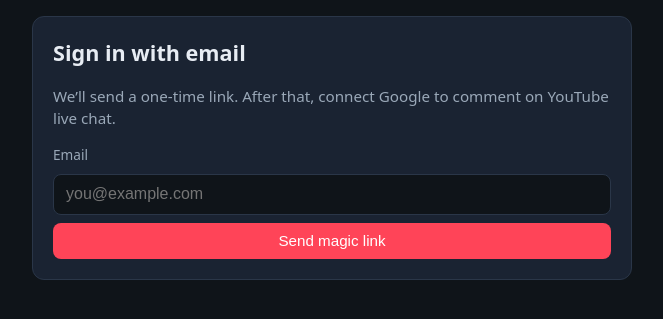
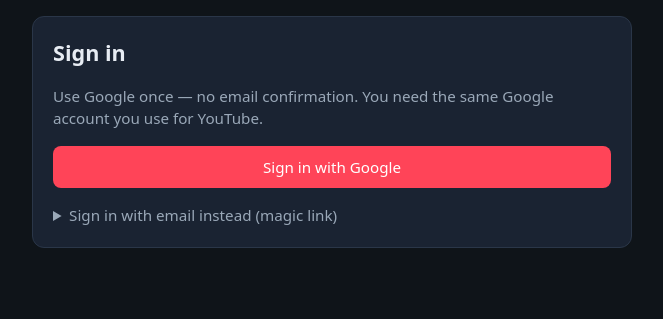
Before and after one commit to tarun-dev03/Comment_bot, a FastAPI app: page /login in a window 1280 px wide. Shown: the part 49-368 px from the top of the page, without its empty margins (308-971 px from the left). Run offline with FastAPI, Linux system fonts and the light colour scheme.

Commit message:
Add Google sign-in without email confirmation.
Primary login via /auth/google/login; email magic link remains optional.

Co-authored-by: Cursor <cursoragent@cursor.com>

```diff
--- a/app/routes/web.py
+++ b/app/routes/web.py
@@ -26,7 +26,31 @@ from app.youtube.live_chat import YouTubeAPIError, fetch_live_chat_id, parse_vid
 router = APIRouter()
 templates = Jinja2Templates(directory=str(Path(__file__).resolve().parents[1] / "templates"))
 
-_oauth_states: dict[str, int] = {}
+_oauth_states: dict[str, int | None] = {}  # None = Sign in with Google (no email step)
+
+
+def _google_oauth_configured() -> bool:
+    settings = get_settings()
+    return bool(settings.google_client_id and settings.google_client_secret)
+
+
+def _begin_google_oauth(user_id: int | None) -> RedirectResponse:
+    if not _google_oauth_configured():
+        raise HTTPException(status_code=503, detail="Google OAuth is not configured")
+    state = secrets.token_urlsafe(16)
+    _oauth_states[state] = user_id
+    return RedirectResponse(build_google_authorize_url(state), status_code=303)
+
+
+async def _user_for_google_login(db: AsyncSession, google_email: str) -> User:
+    email = google_email.strip().lower()
+    result = await db.execute(select(User).where(User.email == email))
+    user = result.scalar_one_or_none()
+    if not user:
+        user = User(email=email)
+        db.add(user)
+        await db.flush()
+    return user
 
 
 @router.get("/health")
@@ -105,14 +129,16 @@ async def logout():
     return response
 
 
+@router.get("/auth/google/login")
+async def google_login_start():
+    """One-step sign-in: Google account + YouTube scope (no email magic link)."""
+    return _begin_google_oauth(None)
+
+
 @router.get("/auth/google/start")
 async def google_start(user: User = Depends(get_current_user)):
-    settings = get_settings()
-    if not settings.google_client_id or not settings.google_client_secret:
-        raise HTTPException(status_code=503, detail="Google OAuth is not configured")
-    state = secrets.token_urlsafe(16)
-    _oauth_states[state] = user.id
-    return RedirectResponse(build_google_authorize_url(state), status_code=303)
+    """Reconnect or grant YouTube access for an existing session."""
+    return _begin_google_oauth(user.id)
 
 
 @router.get("/auth/google/callback")
@@ -127,24 +153,40 @@ async def google_callback(
         return RedirectResponse(f"/?error={error}", status_code=303)
     if not code or not state or state not in _oauth_states:
         raise HTTPException(status_code=400, detail="Invalid OAuth callback")
-    user_id = _oauth_states.pop(state)
+    linked_user_id = _oauth_states.pop(state)
 
     try:
         token_data = await exchange_code_for_tokens(code)
     except Exception:
-        return RedirectResponse("/?error=oauth_exchange_failed", status_code=303)
+        return RedirectResponse("/login?error=oauth_exchange_failed", status_code=303)
 
     refresh = token_data.get("refresh_token")
     access = token_data.get("access_token")
     if not refresh:
-        return RedirectResponse("/?error=no_refresh_token", status_code=303)
+        return RedirectResponse("/login?error=no_refresh_token", status_code=303)
 
     google_email = None
     if access:
         google_email = await fetch_google_email(access)
 
+    if linked_user_id is None:
+        if not google_email:
+            return RedirectResponse("/login?error=no_google_email", status_code=303)
+        user = await _user_for_google_login(db, google_email)
+        user_id = user.id
+    else:
+        user_id = linked_user_id
+        result = await db.execute(select(User).where(User.id == user_id))
+        user = result.scalar_one_or_none()
+        if not user:
+            return RedirectResponse("/login?error=session_expired", status_code=303)
+
     await save_oauth_token(db, user_id, refresh, google_email)
-    return RedirectResponse("/", status_code=303)
+
+    response = RedirectResponse("/", status_code=303)
+    if linked_user_id is None:
+        apply_session_cookie(response, user_id)
+    return response
 
 
 class StartBotBody(BaseModel):
--- a/app/templates/login.html
+++ b/app/templates/login.html
@@ -2,19 +2,27 @@
 {% block title %}Sign in — Comment Bot{% endblock %}
 {% block content %}
 <section class="card">
-  <h1>Sign in with email</h1>
-  <p class="muted">We’ll send a one-time link. After that, connect Google to comment on YouTube live chat.</p>
+  <h1>Sign in</h1>
+  <p class="muted">Use Google once — no email confirmation. You need the same Google account you use for YouTube.</p>
+
+  {% if request.query_params.get('error') %}
+  <p class="error">Google sign-in failed ({{ request.query_params.get('error') }}). Try again or use email below.</p>
+  {% endif %}
   {% if error %}
   <p class="error">{{ error }}</p>
   {% elif sent %}
-  <p class="success">If sending worked, check your inbox and <strong>Spam</strong> for the sign-in link.</p>
-  <p class="muted">Use the same email you typed. Link expires in 15 minutes.</p>
-  {% else %}
-  <form method="post" action="/auth/email" class="stack">
-    <label for="email">Email</label>
-    <input id="email" name="email" type="email" required placeholder="you@example.com" value="{{ email or '' }}">
-    <button type="submit" class="btn btn-primary">Send magic link</button>
-  </form>
+  <p class="success">Check your inbox and <strong>Spam</strong> for the sign-in link.</p>
   {% endif %}
+
+  <a class="btn btn-primary" href="/auth/google/login" style="display:block;margin:1rem 0;">Sign in with Google</a>
+
+  <details class="muted">
+    <summary>Sign in with email instead (magic link)</summary>
+    <form method="post" action="/auth/email" class="stack" style="margin-top:0.75rem;">
+      <label for="email">Email</label>
+      <input id="email" name="email" type="email" required placeholder="you@example.com" value="{{ email or '' }}">
+      <button type="submit" class="btn btn-ghost">Send magic link</button>
+    </form>
+  </details>
 </section>
 {% endblock %}
```
Also changed, not shown: DEPLOY_RENDER.md (+3 -1 lines), app/templates/dashboard.html (+15 -12 lines).
